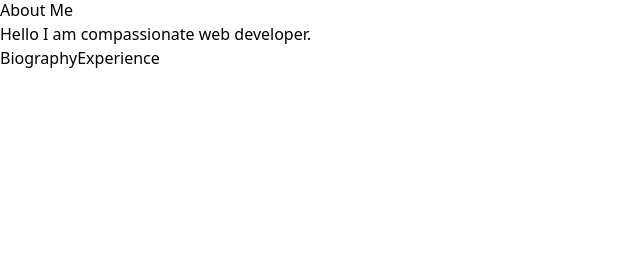
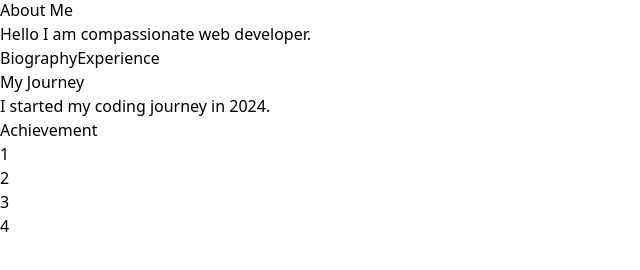
Before and after one commit to salidamaharjan/reactTSPortfolio, a React (Vite) app: page / in a window 1280 px wide. Shown: the part 146-416 px from the top of the page, without its empty margins (0-640 px from the left). Built offline with nearby package versions, Linux system fonts and the light colour scheme.

Commit message:
My Journey and achievement section

```diff
--- a/src/App.tsx
+++ b/src/App.tsx
@@ -7,18 +7,29 @@ function App() {
   return (
       <div className="bg-gray-100 flex flex-col gap-1">
           <Header/>
-          <Section>
+          <Section className="flex justify-between gap-6 items-center">
               <div className="flex h-20 w-20 border items-center justify-center border-black rounded-full">
                   <Image src="" alt="Image"/>
               </div>
               <div className="flex flex-col gap-6 flex-1 p-4">
-                  <div className="font-bold text-xl">About Me</div>
-                  <div>Hello I am compassionate web developer.</div>
+                  <h2 className="font-bold text-xl">About Me</h2>
+                  <p>Hello I am compassionate web developer.</p>
                   <div className="flex gap-2">
                       <Button className="bg-blue-300">Biography</Button>
                       <Button>Experience</Button>
                   </div>
               </div>
+          </Section>
+          <Section className="flex-col">
+                <h3 className="font-bold text-lg">My Journey</h3>
+                <p>I started my coding journey in 2024.</p>
+                <h3 className="font-bold text-lg">Achievement</h3>
+                 <ul>
+                     <li>1</li>
+                     <li>2</li>
+                     <li>3</li>
+                     <li>4</li>
+                 </ul>
           </Section>
       </div>
 
--- a/src/components/Section.tsx
+++ b/src/components/Section.tsx
@@ -2,9 +2,10 @@ import {ReactNode} from "react";
 
 type SectionProps = {
     children: ReactNode,
+    className?: string
 }
-export default function Section({children}: SectionProps){
-    return <section className="flex justify-between md:w-[800px] md:self-center shadow bg-white gap-6 rounded-md mx-8 items-center pl-6">
+export default function Section({children, className}: SectionProps){
+    return <section className={`${className} md:w-[800px] md:self-center shadow bg-white rounded-md mx-8 pl-6`}>
         {children}
     </section>
 }
```
